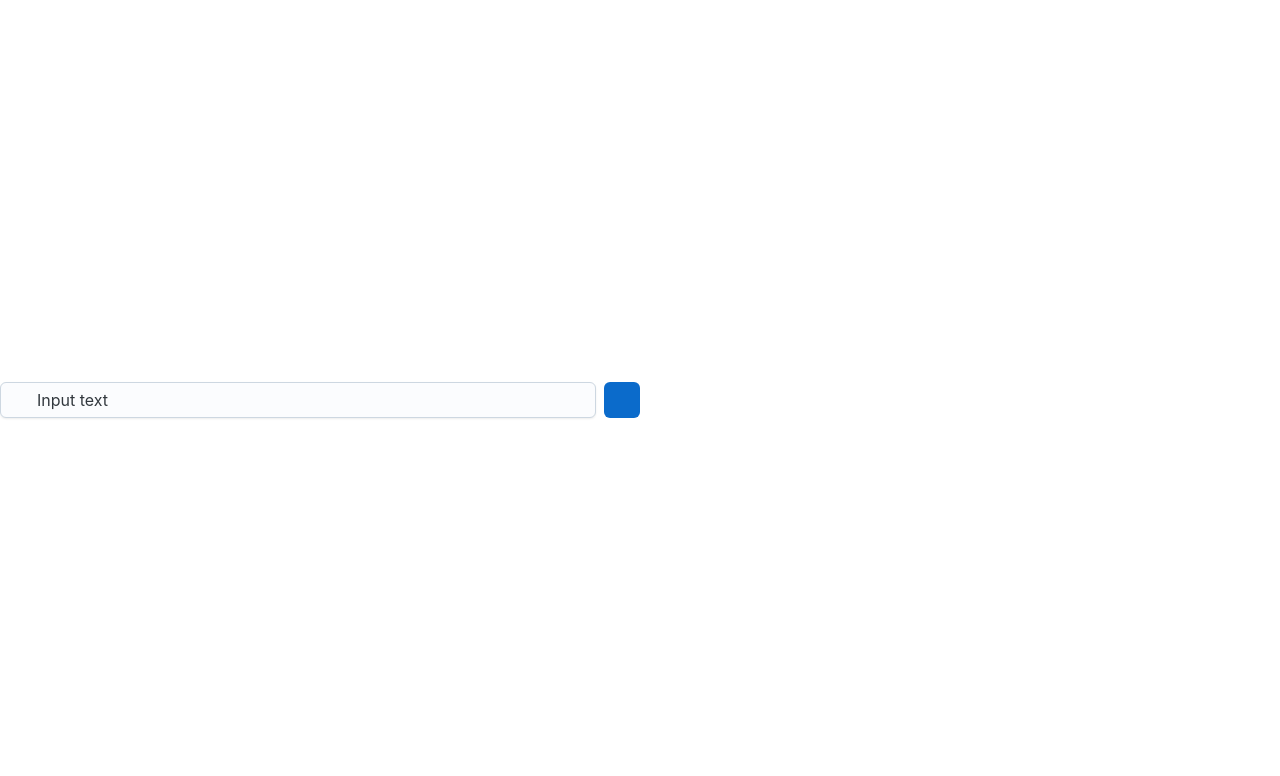
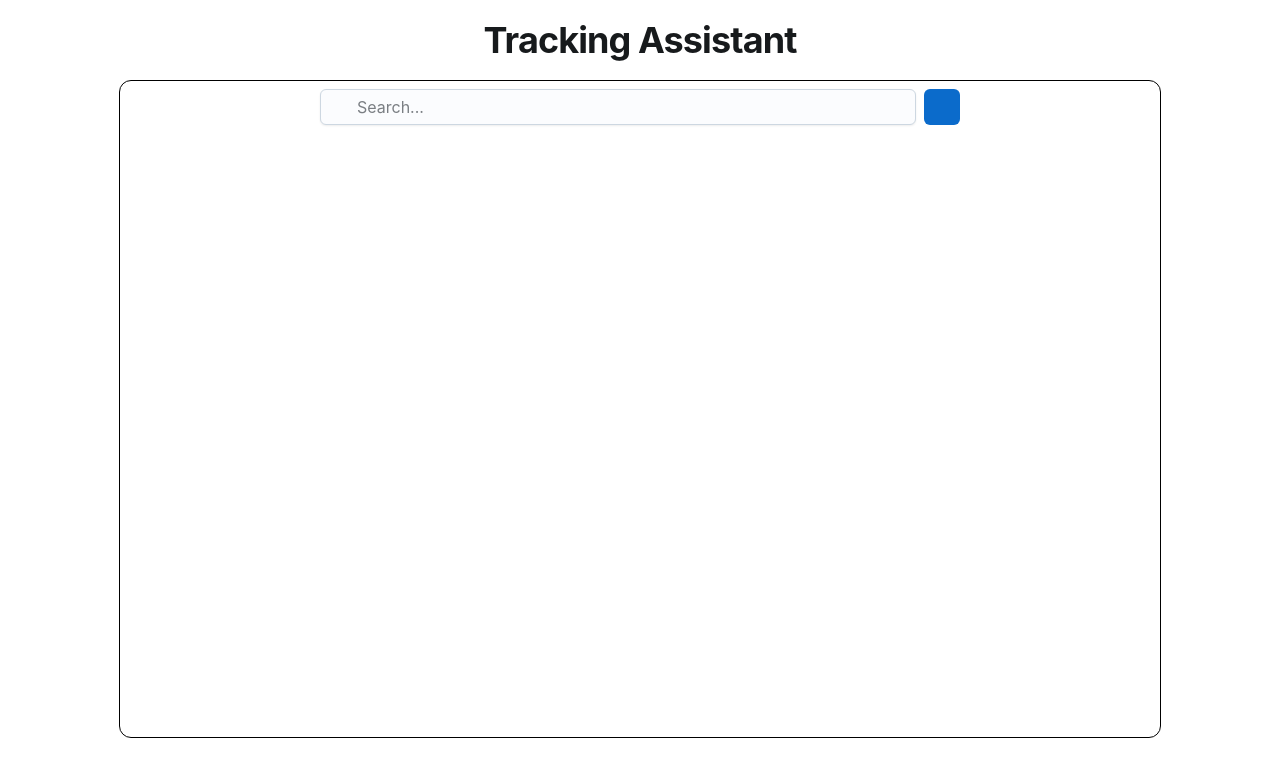
Before and after one commit to devkcng/multicam-tracking, a React (Vite) app in the folder fe/: page / in a window 1280 px wide. Shown: the top 776 px of the page. Built offline with nearby package versions, Linux system fonts and the light colour scheme; some icons are missing.

Commit message:
feat: add layout for main section

```diff
--- a/fe/src/App.tsx
+++ b/fe/src/App.tsx
@@ -1,9 +1,38 @@
+import { Box, Typography } from "@mui/joy";
 import SearchBar from "./components/SearchBar";
 
 function App() {
   return (
     <>
-      <SearchBar onSearch={() => {}} initialValue="Input text"></SearchBar>
+      <Box
+        sx={{
+          width: "auto",
+          display: "flex",
+          flexDirection: "column",
+          alignItems: "center",
+          gap: 2,
+          padding: 2,
+        }}
+      >
+        <Typography level="h1" sx={{ textAlign: "center" }}>
+          Tracking Assistant
+        </Typography>
+        <Box
+          sx={{
+            width: "80vw",
+            height: "80vh",
+            border: "1px solid black",
+            borderRadius: "lg",
+            display: "flex",
+            flexDirection: "column",
+            gap: 2,
+            padding: 1,
+            alignItems: "center",
+          }}
+        >
+          <SearchBar onSearch={() => {}} initialValue=""></SearchBar>
+        </Box>
+      </Box>
     </>
   );
 }
--- a/fe/src/index.css
+++ b/fe/src/index.css
@@ -2,7 +2,6 @@
   font-family: system-ui, Avenir, Helvetica, Arial, sans-serif;
   line-height: 1.5;
   font-weight: 400;
-  color-scheme: light dark;
   background-color: white;
   font-synthesis: none;
   text-rendering: optimizeLegibility;
@@ -12,8 +11,8 @@
 
 body {
   margin: 0;
-  display: flex;
-  place-items: center;
-  min-width: 320px;
-  min-height: 100vh;
+  padding: 0;
+  border: 0;
+  font-size: 100%;
+  font: inherit;
 }
```
